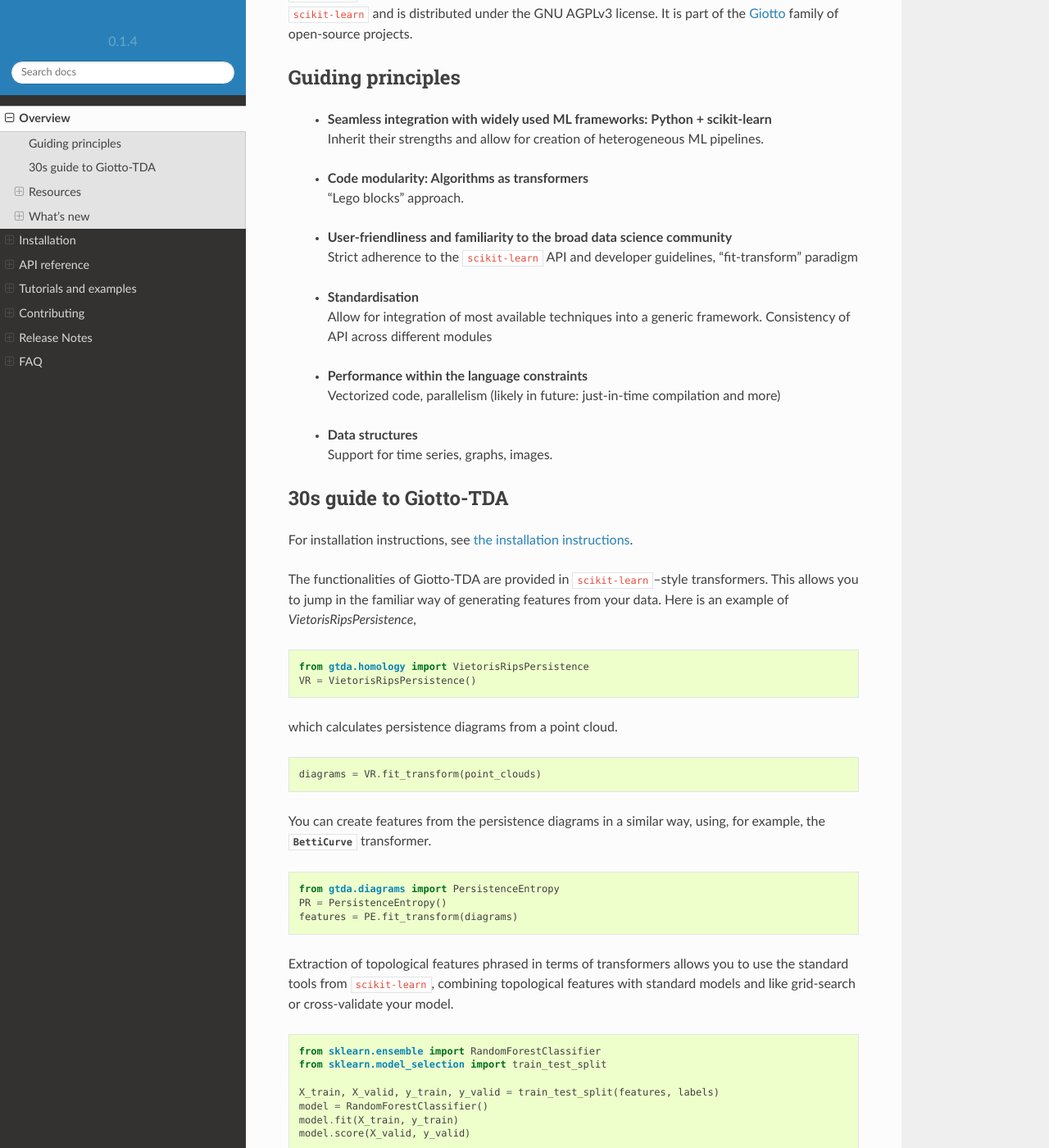
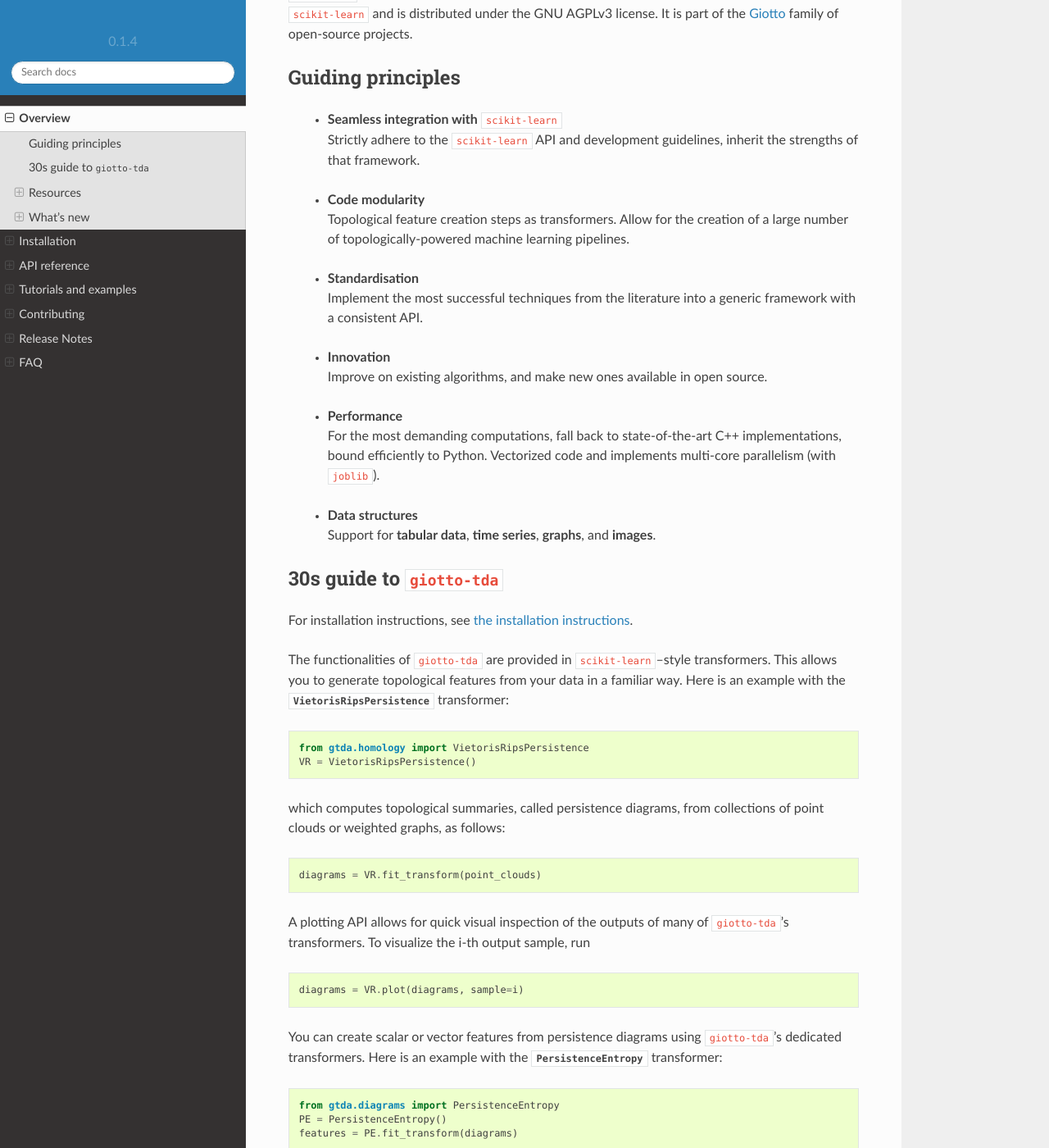
Before and after one commit to giotto-ai/giotto-tda, a Sphinx documentation site: the page built from doc/library.rst, in a window 1280 px wide and 1400 px high, scrolled down 247 px. Shown: the whole window at 82% size. Built offline with Sphinx 7.4.7 and the Read the Docs theme 2.0.0, drawn with Linux system fonts in a browser that asks for light colours; pages that are not in the unit, such as notebooks, are missing from menus; comment, search, counter and statistics services are not loaded; the version number is read from the project's files by our own code; some of the changed text lies outside the part shown.

Commit message:
Improve landing page and move Lewis' blog post to notebooks/tutorials.rst

```diff
--- a/doc/library.rst
+++ b/doc/library.rst
@@ -5,7 +5,7 @@
 
 **A high-performance topological machine learning toolbox in Python**
 
-``Giotto-tda`` is a high performance topological machine learning toolbox in Python built on top of
+``giotto-tda`` is a high performance topological machine learning toolbox in Python built on top of
 ``scikit-learn`` and is distributed under the GNU AGPLv3 license. It is part of the `Giotto <https://github.com/giotto-ai>`_ family of open-source projects.
 
 .. _guiding_principles:
@@ -14,82 +14,99 @@
 Guiding principles
 ******************
 
- * | **Seamless integration with widely used ML frameworks: Python + scikit-learn**
-   | Inherit their strengths and allow for creation of heterogeneous ML pipelines.
- * | **Code modularity: Algorithms as transformers**
-   | “Lego blocks” approach.
- * | **User-friendliness and familiarity to the broad data science community**
-   | Strict adherence to the ``scikit-learn`` API and developer guidelines, “fit-transform” paradigm
+ * | **Seamless integration with** ``scikit-learn``
+   | Strictly adhere to the ``scikit-learn`` API and development guidelines, inherit the strengths of that framework.
+ * | **Code modularity**
+   | Topological feature creation steps as transformers. Allow for the creation of a large number of topologically-powered machine learning pipelines.
  * | **Standardisation**
-   | Allow for integration of most available techniques into a generic framework.  Consistency of API across different modules
- * | **Performance within the language constraints**
-   | Vectorized code, parallelism (likely in future: just-in-time compilation and more)
+   | Implement the most successful techniques from the literature into a generic framework with a consistent API.
+ * | **Innovation**
+   | Improve on existing algorithms, and make new ones available in open source.
+ * | **Performance**
+   | For the most demanding computations, fall back to state-of-the-art C++ implementations, bound efficiently to Python. Vectorized code and implements multi-core parallelism (with ``joblib``).
  * | **Data structures**
-   | Support for time series, graphs, images.
+   | Support for **tabular data**, **time series**, **graphs**, and **images**.
 
-***********************
-30s guide to Giotto-TDA
-***********************
+***************************
+30s guide to ``giotto-tda``
+***************************
 
 For installation instructions, see :ref:`the installation instructions <installation>`.
 
-The functionalities of Giotto-TDA are provided in ``scikit-learn``–style transformers.
-This allows you to jump in the familiar way of generating features from your data. Here is an example of `VietorisRipsPersistence`,
+The functionalities of ``giotto-tda`` are provided in ``scikit-learn``–style transformers.
+This allows you to generate topological features from your data in a familiar way. Here is an example with the :class:`VietorisRipsPersistence` transformer:
 
 .. code-block:: python
 
   from gtda.homology import VietorisRipsPersistence
   VR = VietorisRipsPersistence()
 
-which calculates :ref:`persistence diagrams <persistence_diagram>` from a :ref:`point cloud <finite_metric_spaces_and_point_clouds>`.
+which computes topological summaries, called :ref:`persistence diagrams <persistence_diagram>`, from collections of :ref:`point clouds <finite_metric_spaces_and_point_clouds>` or weighted graphs, as follows:
 
 .. code-block:: python
 
   diagrams = VR.fit_transform(point_clouds)
 
-You can create features from the persistence diagrams in a similar way, using, for example, the :class:`BettiCurve` transformer.
+A plotting API allows for quick visual inspection of the outputs of many of ``giotto-tda``'s transformers. To visualize the i-th output sample, run
+
+.. code-block:: python
+
+  diagrams = VR.plot(diagrams, sample=i)
+
+You can create scalar or vector features from persistence diagrams using ``giotto-tda``'s dedicated transformers. Here is an example with the :class:`PersistenceEntropy` transformer:
 
 .. code-block:: python
 
   from gtda.diagrams import PersistenceEntropy
-  PR = PersistenceEntropy()
+  PE = PersistenceEntropy()
   features = PE.fit_transform(diagrams)
 
-Extraction of topological features phrased in terms of transformers allows you to use the standard tools from ``scikit-learn``,
-combining topological features with standard models and like grid-search or cross-validate your model.
+:obj:`features` is a two-dimensional ``numpy`` array. This is important to making this type of topological feature generation fit into a typical machine learning workflow from ``scikit-learn``.
+In particular, topological feature creation steps can be fed to or used alongside models from ``scikit-learn``, creating end-to-end pipelines which can be evaluated in cross-validation,
+optimised via grid-searches, etc.:
 
 .. code-block:: python
 
   from sklearn.ensemble import RandomForestClassifier
+  from gtda.pipeline import make_pipeline
   from sklearn.model_selection import train_test_split
 
-  X_train, X_valid, y_train, y_valid = train_test_split(features, labels)
-  model = RandomForestClassifier()
+  X_train, X_valid, y_train, y_valid = train_test_split(point_clouds, labels)
+  RFC = RandomForestClassifier()
+  model = make_pipeline(VR, PE, RFC)
   model.fit(X_train, y_train)
   model.score(X_valid, y_valid)
 
-EXPAND WITH A SNIPPET OR TWO FOR MAPPER
+``giotto-tda`` also implements the `Mapper algorithm <https://research.math.osu.edu/tgda/mapperPBG.pdf>`_ as a highly customisable ``scikit-learn`` :class:`Pipeline`, and provides simple plotting functions
+for visualizing output Mapper graphs and have real-time interaction with the pipeline parameters:
+
+.. code-block:: python
+
+  from gtda.mapper import make_mapper_pipeline
+  from sklearn.decomposition import PCA
+  from sklearn.cluster import DBSCAN
+
+  pipe = make_mapper_pipeline(filter_func=PCA(), clusterer=DBSCAN())
+  plot_interactive_mapper_graph(pipe, data)
 
 *********
 Resources
 *********
 
-Examples
-========
+Tutorials and examples
+======================
 
-We provide a number of :ref:`examples <notebooks_index>`, which offer:
+We provide a number of :ref:`tutorials and examples <notebooks_index>`, which offer:
 
- - a more comprehensive view of how the API can be used in simple, synthetic examples,
- - an intuitive explanation of topological techniques.
-
-Additionally, the `post <https://towardsdatascience.com/getting-started-with-giotto-learn-a-python-library-for-topological-machine-learning-451d88d2c4bc>`_
-by Lewis Tunstall provides a general overview of the library.
+ - quick start guides to the API;
+ - in-depth examples showcasing more of the library's features;
+ - intuitive explanations of topological techniques.
 
 Use cases
 =========
 
-A selection of use cases that we worked on are available as github repositories and some of them are published as posts on Medium.
-Please refer to `github <https://github.com/giotto-ai>`_ or the `L2F website <https://giotto.ai/learn/course-content>`_ for a summary.
+A selection of use cases for ``giotto-tda`` is collected at `this page <https://giotto.ai/learn/course-content>`_.
+The related GitHub repositories can be found at `github <https://github.com/giotto-ai>`_.
 
 **********
 What's new
--- a/doc/notebooks/tutorials.rst
+++ b/doc/notebooks/tutorials.rst
@@ -2,7 +2,8 @@
 Tutorials
 #########
 
-This page contains tutorials to help you get started with ``giotto-tda``.
+This page contains tutorials to help you get started with ``giotto-tda``. Additionally, the `post <https://towardsdatascience.com/getting-started-with-giotto-learn-a-python-library-for-topological-machine-learning-451d88d2c4bc>`_
+by Lewis Tunstall provides a friendly introduction to the philosophy of ``giotto-tda`` and to some of its main features.
 
 .. toctree::
    :maxdepth: 1
```
